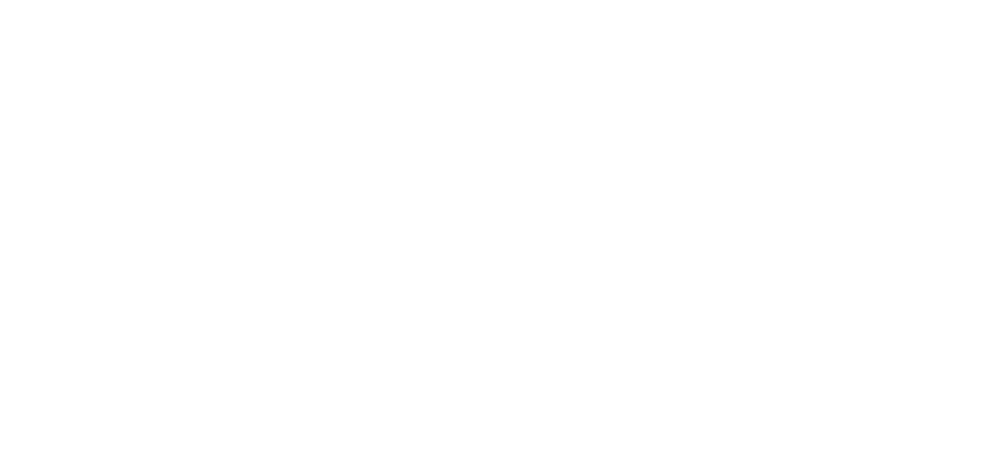
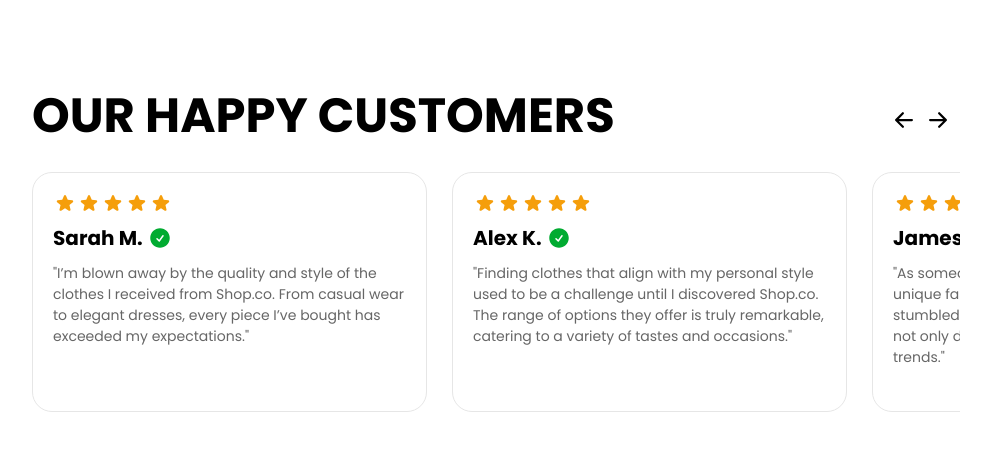
Before and after one commit to Jhon-Toro/ecommerce-nextjs-strapi, a Next.js app in the folder frontend/: page / in a window 1280 px wide. Shown: the part 4079-4528 px from the top of the page, without its empty margins (144-1135 px from the left). Before the commit the page ends 4149 px from the top, so only its background shows below. Built offline with nearby package versions, Linux system fonts and the light colour scheme.

Commit message:
Finished happy customers slider

```diff
--- /dev/null
+++ b/frontend/src/app/components/home/happy-card/HappyCard.module.scss
@@ -0,0 +1,63 @@
+@use 'src/styles/utils' as utils;
+
+.card {
+    background: #fff;
+    border-radius: utils.pxToRem(20px);
+    padding: utils.pxToRem(20px);
+    border: utils.pxToRem(1px) solid #e6e6e6;
+    text-align: left;
+    display: flex;
+    flex-direction: column;
+    justify-content: center;
+
+    @include utils.media-xs(){
+      width: utils.pxToRem(335px);
+      height: utils.pxToRem(240px);
+    }
+    @include utils.media-sm(){
+      width: utils.pxToRem(500px);
+      height: utils.pxToRem(240px);
+    }
+    @include utils.media-md(){
+      width: utils.pxToRem(325px);
+      height: utils.pxToRem(240px);
+    }
+
+    @include utils.media-lg(){
+      width: utils.pxToRem(395px);
+      height: utils.pxToRem(240px);
+    }
+
+    @include utils.media-xl(){
+      width: utils.pxToRem(410px);
+      height:  utils.pxToRem(240px);
+    }
+
+    .header {
+      display: flex;
+      margin-bottom: utils.pxToRem(10px);
+      flex-direction: column;
+    }
+
+    .name {
+      margin-top: utils.pxToRem(10px);
+      font-weight: bold;
+      font-size: utils.pxToRem(20px);
+      display: flex;
+      align-items: center;
+      gap: utils.pxToRem(5px);
+
+      &__check {
+        width: utils.pxToRem(24px);
+        height: utils.pxToRem(24px);
+        color: #01AB31;
+      }
+    }
+
+    .text {
+      font-size: utils.pxToRem(14px);
+      color: #666;
+      line-height: 1.5;
+      flex-grow: 1;
+    }
+  }
--- /dev/null
+++ b/frontend/src/app/components/home/happy-card/HappyCard.tsx
@@ -0,0 +1,22 @@
+import Rating from '@/app/shared-components/rating/Rating';
+import styles from './HappyCard.module.scss';
+import { CheckCircleIcon } from '@heroicons/react/24/solid';
+
+interface HappyCardProps {
+  name: string;
+  rating: number;
+  text: string;
+}
+const HappyCard: React.FC<HappyCardProps> = ({ name, rating, text }) => {
+  return (
+    <div className={styles.card}>
+      <div className={styles.header}>
+        <Rating rating={rating} size="medium" />
+        <span className={styles.name}>{name} <CheckCircleIcon className={styles.name__check}/></span>
+      </div>
+      <p className={styles.text}>{`"${text}"`}</p>
+    </div>
+  );
+};
+
+export default HappyCard;
--- /dev/null
+++ b/frontend/src/app/components/home/happy-customers/HappyCustomers.module.scss
@@ -0,0 +1,65 @@
+@use "src/styles/utils" as utils;
+
+.happy {
+    padding: utils.pxToRem(10px) 0 utils.pxToRem(40px) 0;
+    @include utils.container();
+
+    &__title {
+        font-size: utils.pxToRem(48px);
+        font-weight: bold;
+        margin-bottom: utils.pxToRem(20px);
+        color: black;
+        display: flex;
+        align-items: center;
+        height: max-content;
+        width: 100%;
+        justify-content: space-between;
+
+        &_span {
+            width: max-content;
+            height: max-content;
+
+            @include utils.media-ltlg() {
+                width: utils.pxToRem(400px);
+            }
+        }
+        &_button {
+            height: max-content;
+            width: max-content;
+        }
+    }
+
+    &__container {
+        position: relative;
+        margin: 0 auto;
+        display: flex;
+        align-items: center;
+        overflow: hidden;
+        width: 100%;
+        @include utils.container();
+
+        &_track {
+            display: flex;
+            width: 100%;
+            gap: utils.pxToRem(16px);
+            transform: translateX(calc(-1 * var(--slide-offset, 0)));
+            transition: transform 0.6s cubic-bezier(0.68, -0.55, 0.27, 1.55);
+
+            @include utils.media-md() {
+                gap: utils.pxToRem(25px);
+            }
+
+            @include utils.media-lg() {
+                gap: utils.pxToRem(25px);
+            }
+
+            @include utils.media-xl() {
+                gap: utils.pxToRem(25px);
+            }
+        }
+
+        &_slide {
+            list-style: none;
+        }
+    }
+}
--- /dev/null
+++ b/frontend/src/app/components/home/happy-customers/HappyCustomers.tsx
@@ -0,0 +1,94 @@
+import { JSX, useState, useMemo, useEffect } from 'react';
+import HappyCard from '../happy-card/HappyCard';
+import styles from './HappyCustomers.module.scss';
+import React from 'react';
+import SliderButton from '../silider-button/SliderButton';
+
+interface Review {
+  name: string;
+  rating: number;
+  text: string;
+}
+
+const reviews: Review[] = [
+  {
+    name: 'Sarah M.',
+    rating: 5,
+    text: "I’m blown away by the quality and style of the clothes I received from Shop.co. From casual wear to elegant dresses, every piece I’ve bought has exceeded my expectations.",
+  },
+  {
+    name: 'Alex K.',
+    rating: 5,
+    text: "Finding clothes that align with my personal style used to be a challenge until I discovered Shop.co. The range of options they offer is truly remarkable, catering to a variety of tastes and occasions.",
+  },
+  {
+    name: 'James L.',
+    rating: 5,
+    text: "As someone who’s always on the lookout for unique fashion pieces, I’m thrilled to have stumbled upon Shop.co. The selection of clothes is not only diverse but also on-point with the latest trends.",
+  },
+  {
+    name: 'Monica P.',
+    rating: 5,
+    text: "Shop.co has become my go-to for all things fashion. The quality is top-notch, and the variety keeps me coming back for more!",
+  },
+];
+
+const HappyCardMemo = React.memo(HappyCard);
+
+const HappyCustomers = (): JSX.Element => {
+  const [currentSlide, setCurrentSlide] = useState<number>(0);
+  const [itemsPerSlide, setItemsPerSlide] = useState<number>(3);
+
+  const totalReviews = useMemo(() => reviews.length, [reviews]);
+
+  const nextSlide = (): void => {
+    if (totalReviews <= itemsPerSlide) return;
+    setCurrentSlide((prev) => (prev === totalReviews - itemsPerSlide ? 0 : prev + 1));
+  };
+
+  const prevSlide = (): void => {
+    if (totalReviews <= itemsPerSlide) return;
+    setCurrentSlide((prev) => (prev === 0 ? totalReviews - itemsPerSlide : prev - 1));
+  };
+  const updateItemsPerSlide = () => setItemsPerSlide(
+    window.innerWidth < 767 ? 1 :
+    window.innerWidth < 1024 ? 2 : 3
+  );
+
+  useEffect(() => {
+    updateItemsPerSlide();
+    window.addEventListener('resize', updateItemsPerSlide);
+
+    return () => window.removeEventListener('resize', updateItemsPerSlide);
+  }, []);
+
+  return (
+    <section className={styles.happy}>
+        <header className={styles.happy__title}>
+            <span className={styles.happy__title_span}>OUR HAPPY CUSTOMERS</span>
+            <div className={styles.happy__title_button}>
+            <SliderButton direction="left" onClick={prevSlide} disabled={totalReviews <= itemsPerSlide} />
+            <SliderButton direction="right" onClick={nextSlide} disabled={totalReviews <= itemsPerSlide} />
+            </div>
+        </header>
+      <div className={styles.happy__container}>
+        <ul
+          className={styles.happy__container_track}
+          style={{ '--slide-offset': `${(currentSlide * 100) / itemsPerSlide}%` } as React.CSSProperties}
+        >
+            {reviews.map((review, index) => (
+              <li className={styles.happy__container_slide} key={index}>
+                <HappyCardMemo
+                  name={review.name}
+                  rating={review.rating}
+                  text={review.text}
+                />
+              </li>
+            ))}
+          </ul>
+      </div>
+    </section>
+  );
+};
+
+export default HappyCustomers;
--- /dev/null
+++ b/frontend/src/app/components/home/silider-button/SliderButton.module.scss
@@ -0,0 +1,24 @@
+@use 'src/styles/utils' as utils;
+
+.arrow {
+  background: none;
+  border: none;
+  font-size: utils.pxToRem(32px);
+  cursor: pointer;
+  margin-right: utils.pxToRem(10px);
+  transition: opacity 0.3s ease;
+
+  &:disabled {
+    opacity: 0.5;
+    cursor: not-allowed;
+  }
+
+  &:hover:not(:disabled) {
+    opacity: 0.7;
+  }
+
+  &__size {
+    width: utils.pxToRem(24px);
+    height: utils.pxToRem(24px);
+  }
+}
--- /dev/null
+++ b/frontend/src/app/components/home/silider-button/SliderButton.tsx
@@ -0,0 +1,17 @@
+import { ArrowLeftIcon, ArrowRightIcon } from '@heroicons/react/16/solid';
+import { SliderButtonProps } from './interfaces/SliderButtonProps.interface';
+import styles from './SliderButton.module.scss';
+
+const SliderButton: React.FC<SliderButtonProps> = ({ direction, onClick, disabled }) => {
+  return (
+    <button
+      className={`${styles.arrow} ${direction === 'left' ? styles.arrowLeft : styles.arrowRight}`}
+      onClick={onClick}
+      disabled={disabled}
+    >
+      {direction === 'left' ? <ArrowLeftIcon className={styles.arrow__size}/> : <ArrowRightIcon className={styles.arrow__size}/>}
+    </button>
+  );
+};
+
+export default SliderButton;
--- /dev/null
+++ b/frontend/src/app/components/home/silider-button/interfaces/SliderButtonProps.interface.ts
@@ -0,0 +1,5 @@
+export interface SliderButtonProps {
+    direction: 'left' | 'right';
+    onClick: () => void;
+    disabled: boolean;
+}
--- a/frontend/src/app/page.tsx
+++ b/frontend/src/app/page.tsx
@@ -3,8 +3,9 @@
 import React, { useEffect, useState } from "react";
 import Hero from "./components/home/hero/Hero";
 import HomeProducts from "./components/home/home-products/FeatuedProducts";
-import type { Product } from "./shared-components/product/ProductCard";
 import HomeCategories from "./components/home/home-categories/HomeCategories";
+import { Product } from "./shared-components/product/interfaces/Product.interface";
+import HappyCustomers from "./components/home/happy-customers/HappyCustomers";
 
 export default function Home() {
   const [products, setProducts] = useState<{ newArrivals: Product[]; topSelling: Product[] } | null>(null);
@@ -27,6 +28,7 @@
       <HomeProducts products={products.newArrivals} category="New Arrivals" />
       <HomeProducts products={products.topSelling} category="Top Selling" />
       <HomeCategories/>
+      <HappyCustomers/>
     </>
   );
 }
```
Also changed, not shown: frontend/src/assets/customers.json (added, +23 -0 lines).
